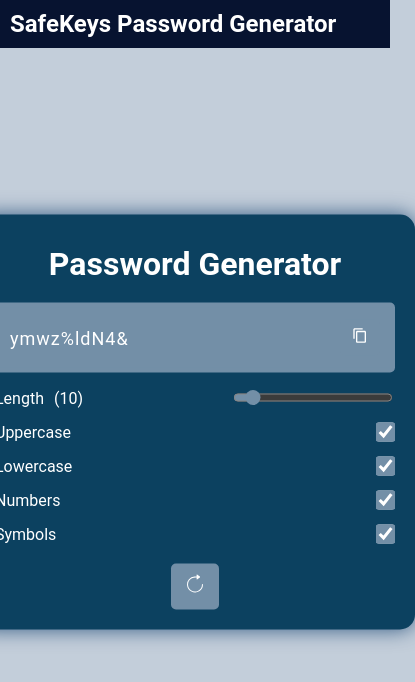
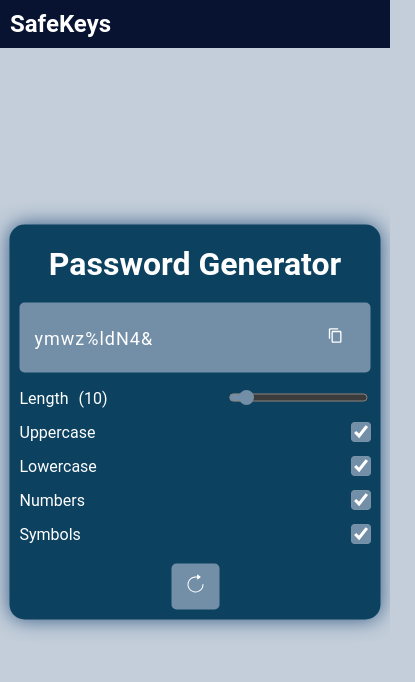
Before and after one commit to arahman01/my-app, a React (Create React App) app: page / in a window 390 px wide. Shown: the top 682 px of the page, 415 px wide, since content can reach past the window. Built offline with nearby package versions, Linux system fonts and the light colour scheme.

Commit message:
container responsiveness

```diff
--- a/src/App.tsx
+++ b/src/App.tsx
@@ -6,7 +6,7 @@
 const App = () => {
   return (
     <div>
-      <Header title="SafeKeys Password Generator"></Header>
+      <Header title="SafeKeys"></Header>
       <main>
         <PasswordGenerator />
       </main>
--- a/src/components/PasswordGenerator.module.css
+++ b/src/components/PasswordGenerator.module.css
@@ -9,6 +9,19 @@
   border-radius: 15px;
   background-color: var(--primary-3);
   box-shadow: 0px 0px 20px 0px rgba(0, 51, 102, 0.75);
+}
+
+@media (max-width: 768px) {
+  .container {
+    width: 90%;
+    max-width: 25rem;
+  }
+}
+
+@media (max-width: 480px) {
+  .container {
+    padding: 10px;
+  }
 }
 
 .container h2 {
```
